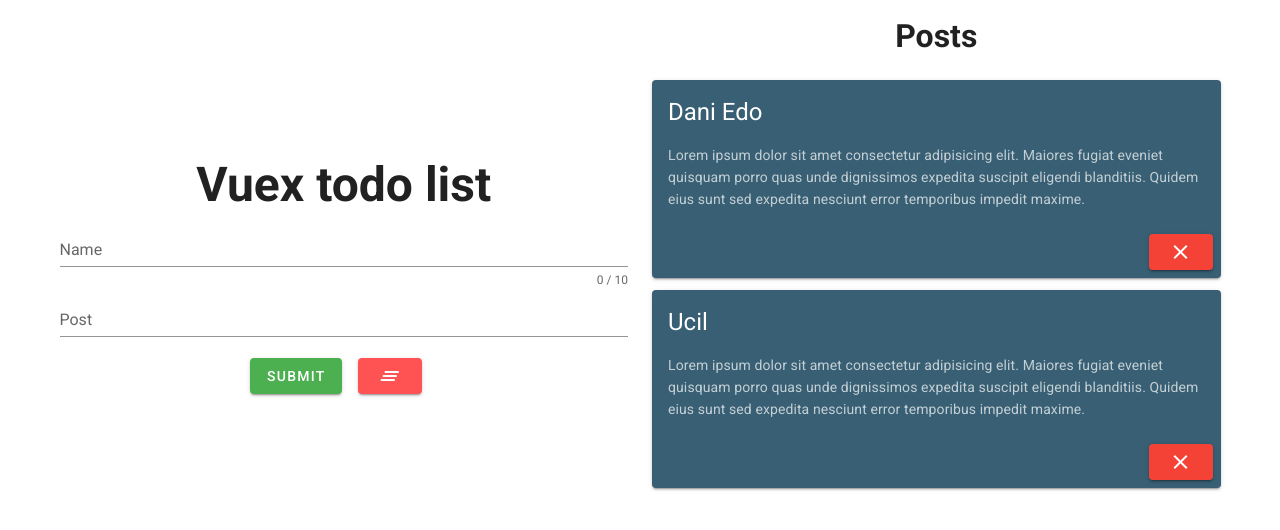
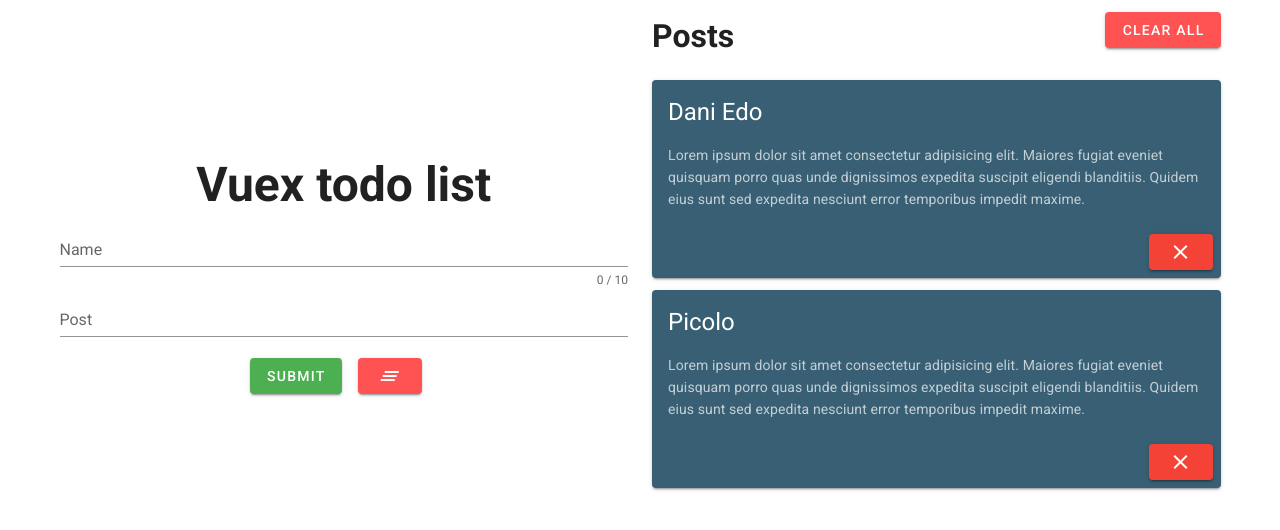
Before and after one commit to dani-edo/vuex-todo, a Vue app: page / in a window 1280 px wide. Shown: the top 530 px of the page. Built offline with nearby package versions, Linux system fonts and the light colour scheme.

Commit message:
remove all

```diff
--- a/src/components/BackPage.vue
+++ b/src/components/BackPage.vue
@@ -1,6 +1,9 @@
 <template>
   <div>
-    <h1 class="text-center mb-5">Posts</h1>
+    <h1 class="d-inline-block text-center mb-5">Posts</h1>
+    <v-btn color="error" class="d-inline-block float-right mb-3 ml-auto" @click="removeAllData">
+      Clear All
+    </v-btn>
     <v-card
       color="#385F73"
       dark
@@ -16,7 +19,7 @@
 
       <v-card-actions>
         <v-spacer></v-spacer>
-        <v-btn color="red" @click="removePost(index)">
+        <v-btn color="red" @click="removePostData(index)">
           <v-icon>clear</v-icon>
         </v-btn>
       </v-card-actions>
@@ -25,16 +28,19 @@
 </template>
 
 <script>
-import { mapState, mapMutations } from "vuex";
+import { mapState, mapActions } from "vuex";
 
 export default {
   computed: {
     ...mapState(["posts"])
   },
   methods: {
-    ...mapMutations(["REMOVE_POST"]),
-    removePost(post) {
-      this.REMOVE_POST(post);
+    ...mapActions(["removeAll", "removePost"]),
+    removePostData(post) {
+      this.removePost(post);
+    },
+    removeAllData() {
+      this.removeAll()
     }
   }
 };
--- a/src/plugins/store.js
+++ b/src/plugins/store.js
@@ -12,7 +12,7 @@
           "Lorem ipsum dolor sit amet consectetur adipisicing elit. Maiores fugiat eveniet quisquam porro quas unde dignissimos expedita suscipit eligendi blanditiis. Quidem eius sunt sed expedita nesciunt error temporibus impedit maxime."
       },
       {
-        name: "Ucil",
+        name: "Picolo",
         text:
           "Lorem ipsum dolor sit amet consectetur adipisicing elit. Maiores fugiat eveniet quisquam porro quas unde dignissimos expedita suscipit eligendi blanditiis. Quidem eius sunt sed expedita nesciunt error temporibus impedit maxime."
       }
@@ -24,11 +24,20 @@
     },
     REMOVE_POST: (state, index) => {
       state.posts.splice(index, 1);
+    },
+    REMOVE_ALL: state => {
+      state.posts = [];
     }
   },
   actions: {
     addPost: (context, post) => {
-      context.commit("ADD_POST", post)
+      context.commit("ADD_POST", post);
+    },
+    removeAll: context => {
+      context.commit("REMOVE_ALL");
+    },
+    removePost: ({ commit }, post) => {
+      commit("REMOVE_POST", post);
     }
   },
   modules: {},
```
